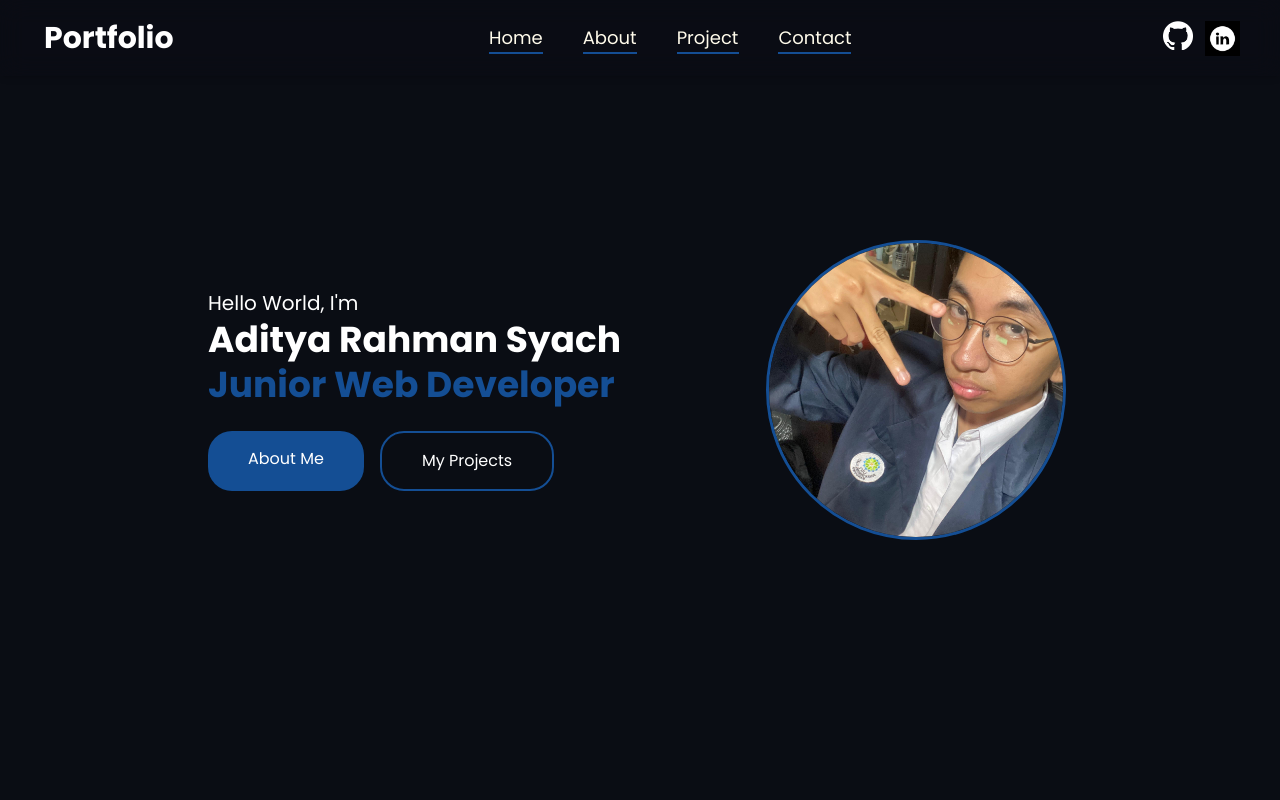
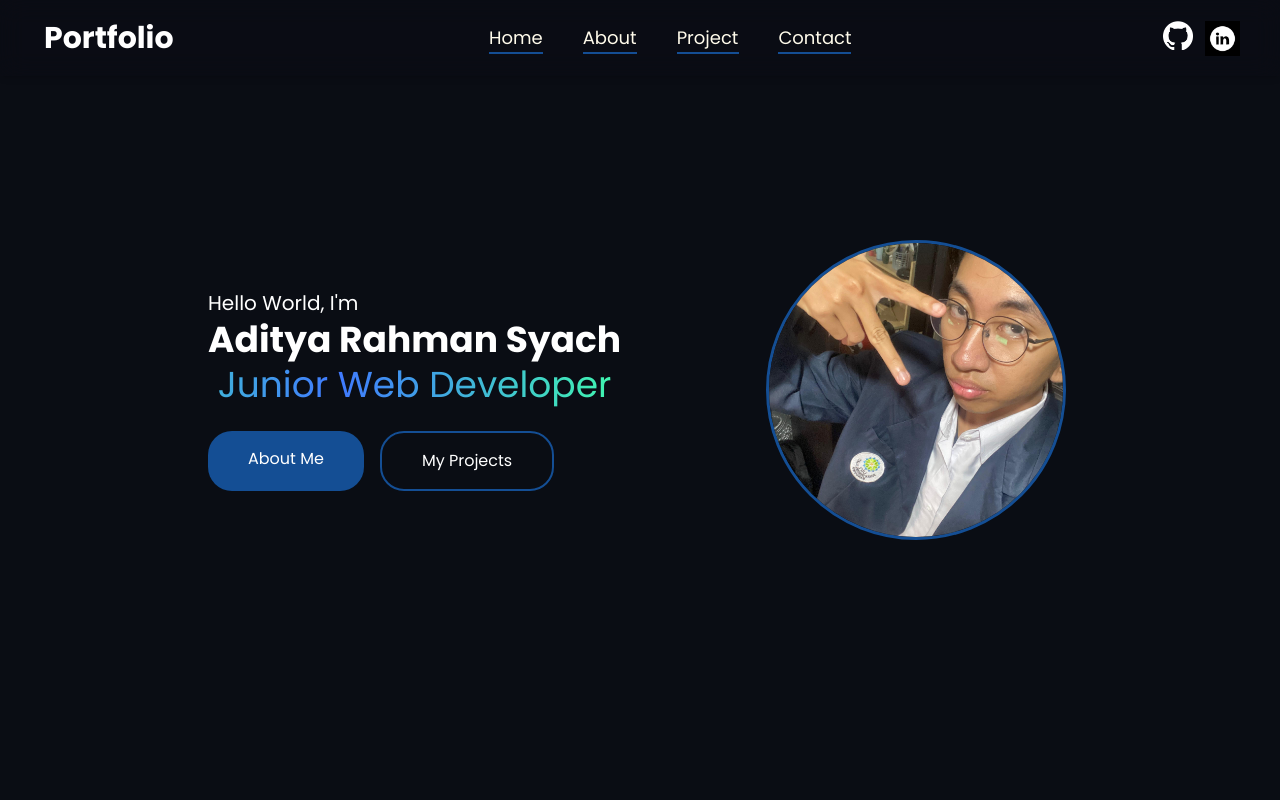
Before and after one commit to Adityarns/Web-Portfolio, a React (Vite) app: page / in a window 1280 px wide. Shown: the top 800 px of the page. Built offline with nearby package versions, Linux system fonts and the light colour scheme.

Commit message:
Menambahkan animasi text gradient pada hero section

```diff
--- a/package.json
+++ b/package.json
@@ -13,6 +13,7 @@
     "@tailwindcss/vite": "^4.1.11",
     "animate.css": "^4.1.1",
     "aos": "^3.0.0-beta.6",
+    "gsap": "^3.13.0",
     "react": "^19.1.0",
     "react-dom": "^19.1.0",
     "tailwindcss": "^4.1.11"
--- a/src/App.css
+++ b/src/App.css
@@ -5,3 +5,15 @@
     font-family: "Poppins", sans-serif;
   }
 }
+@keyframes gradient {
+  0% {
+    background-position: 0% center;
+  }
+  100% {
+    background-position: -200% center;
+  }
+}
+
+.animate-gradient {
+  animation: gradient linear infinite;
+}
--- a/src/App.jsx
+++ b/src/App.jsx
@@ -1,6 +1,7 @@
 import DataImage from "./data";
 import { listTools, listProyek } from "./data";
 import "./App.css";
+import GradientText from "./components/GradientText";
 
 export default function App() {
   return (
@@ -11,7 +12,14 @@ export default function App() {
           <p className="text-lg md:text-xl">Hello World, I'm</p>
           <h1 className="text-3xl md:text-4xl/tight font-bold mb-6">
             <p>Aditya Rahman Syach</p>
-            <p className="text-[#144e94]">Junior Web Developer</p>
+            <GradientText
+              colors={["#40ffaa", "#4079ff", "#40ffaa", "#4079ff", "#40ffaa"]}
+              animationSpeed={5}
+              showBorder={false}
+              className="custom-class"
+            >
+              Junior Web Developer
+            </GradientText>
           </h1>
           <div className="flex flex-wrap justify-center md:justify-start gap-4">
             <a
--- /dev/null
+++ b/src/components/GradientText.jsx
@@ -0,0 +1,50 @@
+export default function GradientText({
+  children,
+  className = "",
+  colors = ["#ffaa40", "#9c40ff", "#ffaa40"],
+  animationSpeed = 8,
+  showBorder = false,
+}) {
+  const gradientStyle = {
+    backgroundImage: `linear-gradient(to right, ${colors.join(", ")})`,
+    animationDuration: `${animationSpeed}s`,
+  };
+
+  return (
+    <div
+      className={`relative mx-auto flex max-w-fit flex-row items-center justify-center rounded-[1.25rem] font-medium backdrop-blur transition-shadow duration-500 overflow-hidden cursor-pointer ${className}`}
+    >
+      {showBorder && (
+        <div
+          className="absolute inset-0 bg-cover z-0 pointer-events-none animate-gradient"
+          style={{
+            ...gradientStyle,
+            backgroundSize: "300% 100%",
+          }}
+        >
+          <div
+            className="absolute inset-0 bg-black rounded-[1.25rem] z-[-1]"
+            style={{
+              width: "calc(100% - 2px)",
+              height: "calc(100% - 2px)",
+              left: "50%",
+              top: "50%",
+              transform: "translate(-50%, -50%)",
+            }}
+          ></div>
+        </div>
+      )}
+      <div
+        className="inline-block relative z-2 text-transparent bg-cover animate-gradient"
+        style={{
+          ...gradientStyle,
+          backgroundClip: "text",
+          WebkitBackgroundClip: "text",
+          backgroundSize: "300% 100%",
+        }}
+      >
+        {children}
+      </div>
+    </div>
+  );
+}
--- a/src/main.jsx
+++ b/src/main.jsx
@@ -2,9 +2,9 @@ import { StrictMode } from "react";
 import { createRoot } from "react-dom/client";
 import App from "./App.jsx";
 import Navbar from "./components/Navbar.jsx";
-import 'animate.css';
-import AOS from 'aos';
-import 'aos/dist/aos.css'; // You can also use <link> for styles
+import "animate.css";
+import AOS from "aos";
+import "aos/dist/aos.css"; // You can also use <link> for styles
 // ..
 AOS.init();
 
```
Also changed, not shown: 1 other file (tests, documents, lock files or other folders).
